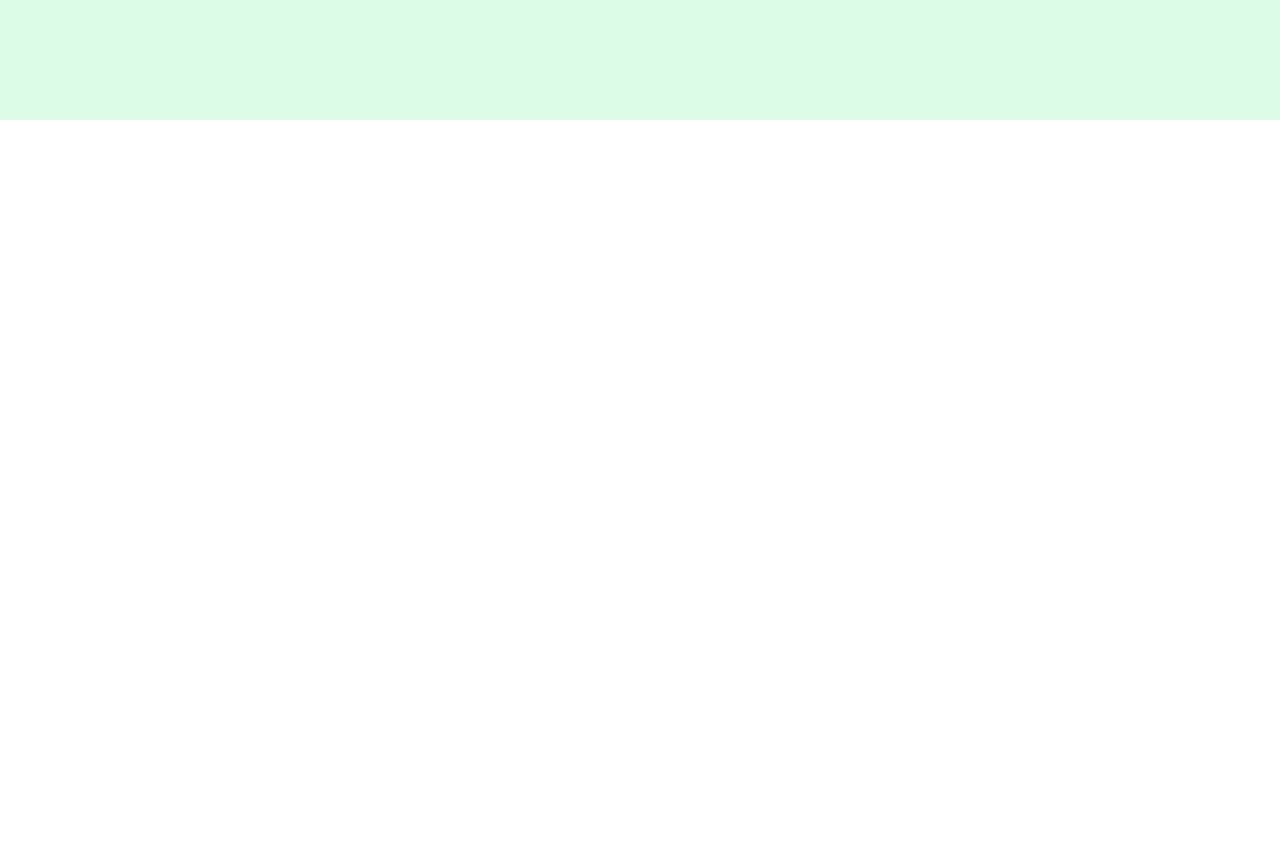
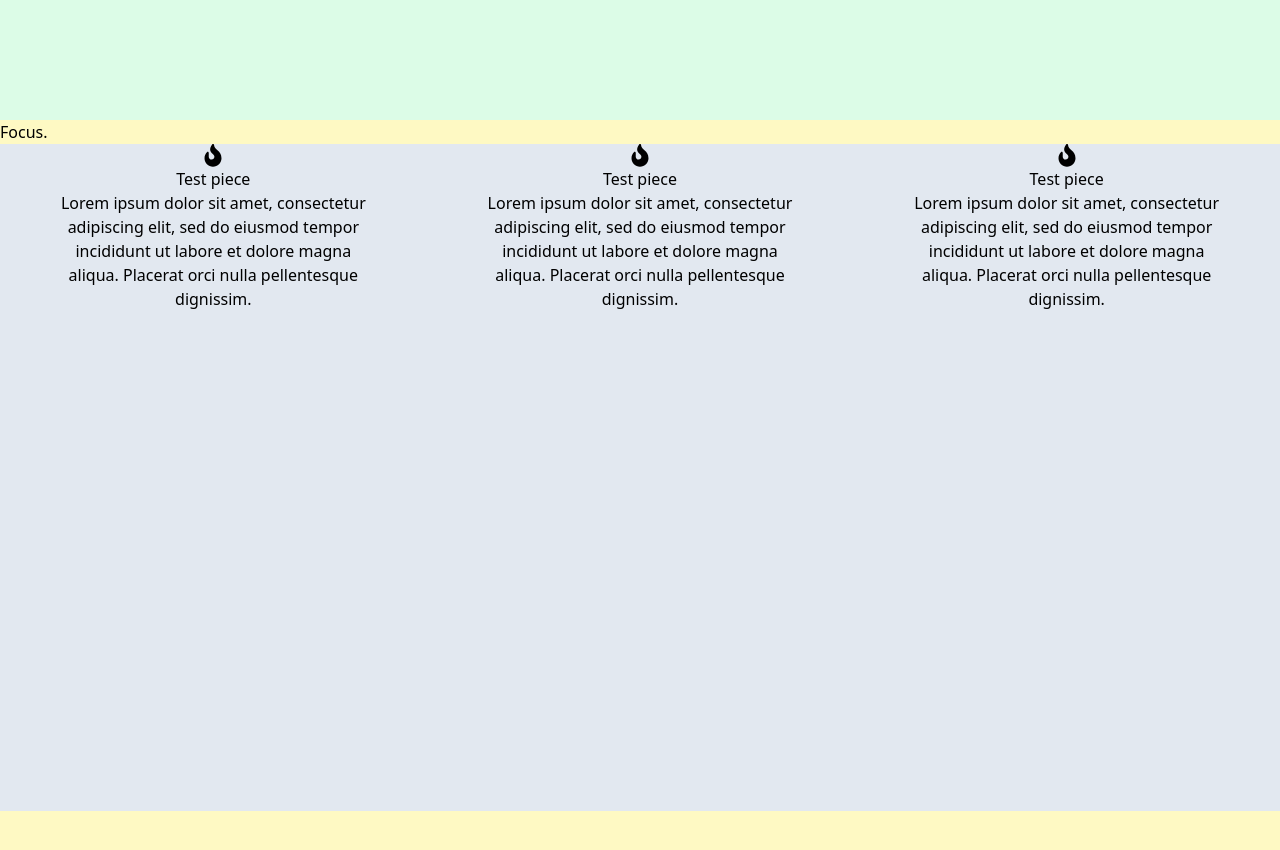
Before and after one commit to Johnjx/portfolio, a React (Create React App) app: page / in a window 1280 px wide. Shown: the part 920-1770 px from the top of the page. Before the commit the page ends 1040 px from the top, so only its background shows below. Built offline with nearby package versions, Linux system fonts and the light colour scheme.

Commit message:
Focus section in place

```diff
--- a/package.json
+++ b/package.json
@@ -10,6 +10,7 @@
     "framer-motion": "^6.3.6",
     "react": "^18.1.0",
     "react-dom": "^18.1.0",
+    "react-icons": "^4.4.0",
     "react-scripts": "5.0.1",
     "web-vitals": "^2.1.4"
   },
--- a/src/App.js
+++ b/src/App.js
@@ -1,5 +1,6 @@
 import Intro from "./components/intro";
 import Projects from "./components/projects";
+import Focus from "./components/focus";
 
 function App() {
 
@@ -7,6 +8,7 @@ function App() {
     <>
     <Intro/>
     <Projects/>
+    <Focus/>
     </>
   );
 }
--- /dev/null
+++ b/src/components/focus.js
@@ -0,0 +1,32 @@
+import { FaFire } from 'react-icons/fa'
+
+export const Focus = () => (
+    <section className="focus">
+        <h3>Focus.</h3>
+        <div className="h-5/6 bg-slate-200 flex flex-wrap justify-around">
+            <article className='focus-piece'>
+                <FaFire size={30}/>
+                <h5>Test piece</h5>
+                <p className='text-center'>
+                Lorem ipsum dolor sit amet, consectetur adipiscing elit, sed do eiusmod tempor incididunt ut labore et dolore magna aliqua. Placerat orci nulla pellentesque dignissim.
+                </p>
+            </article>
+            <article className='focus-piece'>
+                <FaFire size={30}/>
+                <h5>Test piece</h5>
+                <p className='text-center'>
+                Lorem ipsum dolor sit amet, consectetur adipiscing elit, sed do eiusmod tempor incididunt ut labore et dolore magna aliqua. Placerat orci nulla pellentesque dignissim.
+                </p>
+            </article>
+            <article className='focus-piece'>
+                <FaFire size={30}/>
+                <h5>Test piece</h5>
+                <p className='text-center'>
+                Lorem ipsum dolor sit amet, consectetur adipiscing elit, sed do eiusmod tempor incididunt ut labore et dolore magna aliqua. Placerat orci nulla pellentesque dignissim.
+                </p>
+            </article>
+        </div>
+    </section>
+)
+
+export default Focus
--- a/src/index.css
+++ b/src/index.css
@@ -15,4 +15,10 @@
     .feature {
         @apply h-2/3 w-2/4 border-cyan-600 border-2;
     }
+    .focus {
+        @apply h-screen bg-yellow-100;
+    }
+    .focus-piece {
+        @apply h-1/4 w-3/12 flex flex-col justify-evenly items-center;
+    }
 }
```
Also changed, not shown: 1 other file (tests, documents, lock files or other folders).
